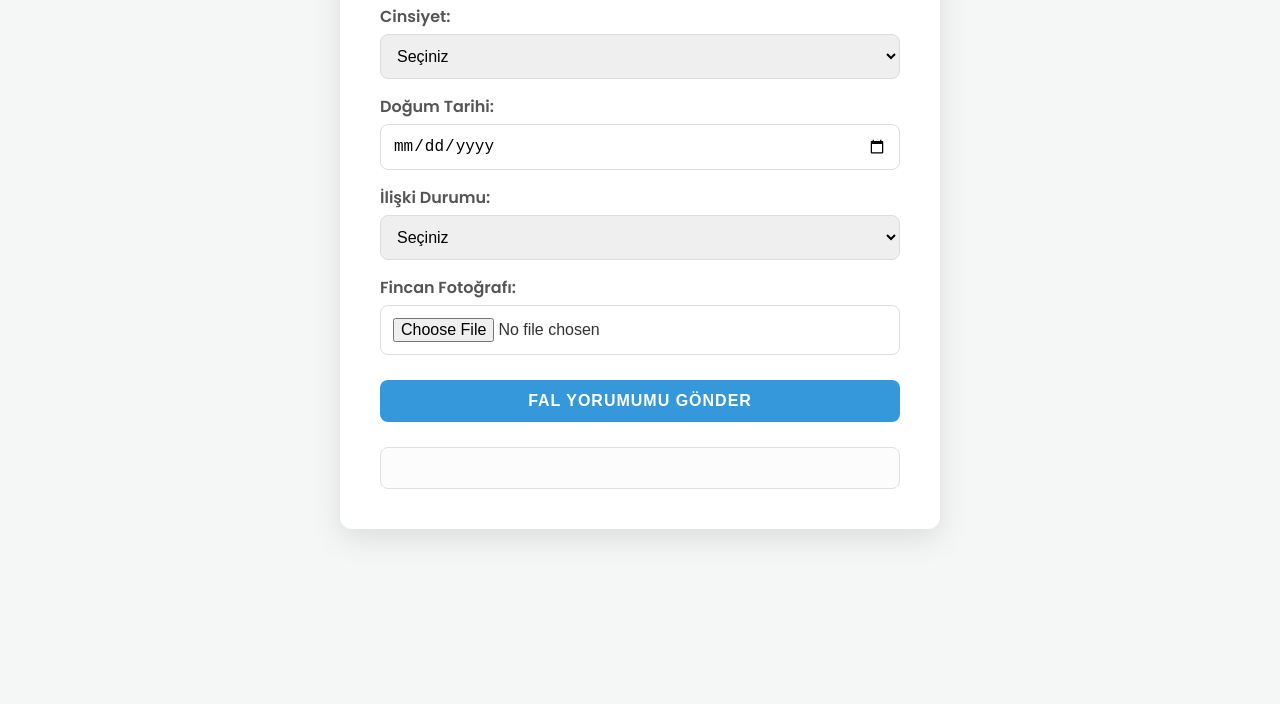
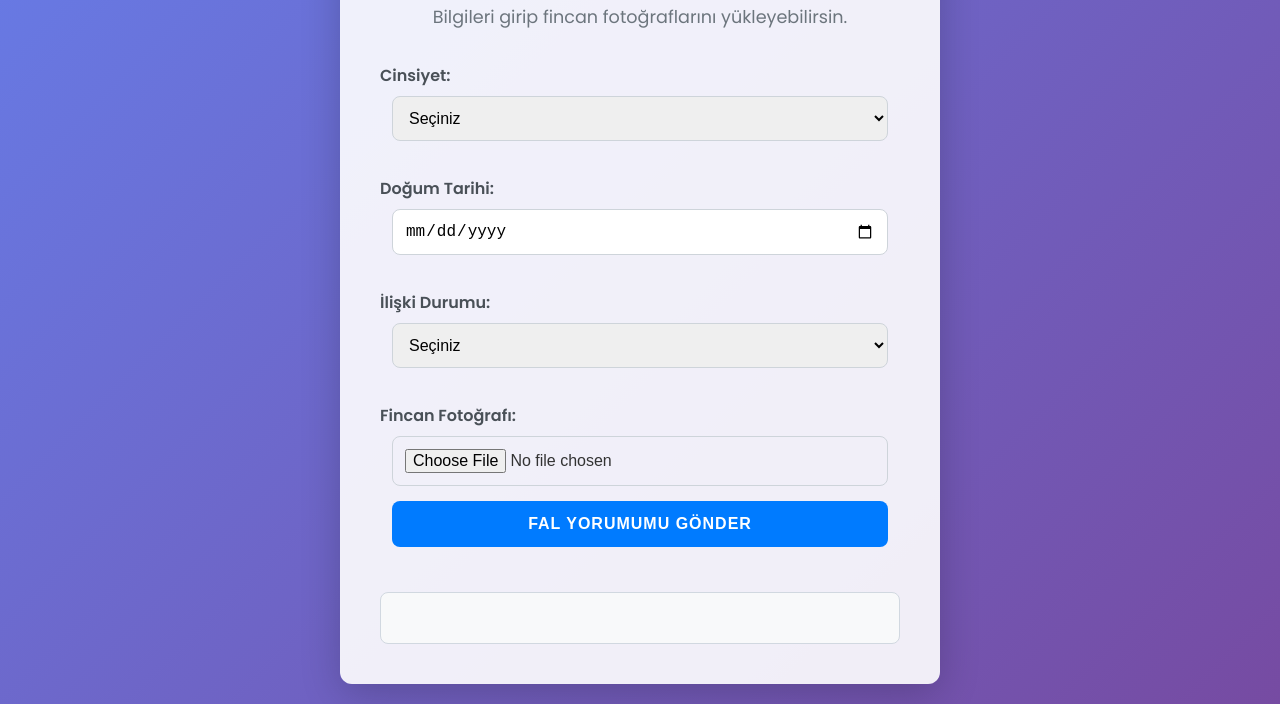
Before and after one commit to ibrahimalptekin3540-droid/sanal-falci, a website: page index.html in a window 1280 px wide. Shown: the part 221-925 px from the top of the page. Before the commit the page ends 800 px from the top, so only its background shows below. Drawn offline with Linux system fonts and the light colour scheme.

Commit message:
Update index.html

```diff
--- a/index.html
+++ b/index.html
@@ -10,100 +10,118 @@
     <style>
         body {
             font-family: 'Poppins', sans-serif;
-            background-color: #f4f7f6;
-            color: #333;
+            background: linear-gradient(135deg, #667eea, #764ba2); /* Canlı gradyan arka plan */
+            color: #fff; /* Metin rengi beyaz */
             display: flex;
             justify-content: center;
             align-items: center;
             min-height: 100vh;
             margin: 0;
+            padding: 20px; /* Mobil uyumluluk için kenar boşluğu */
+            box-sizing: border-box;
         }
 
         .container {
-            background-color: #ffffff;
+            background-color: rgba(255, 255, 255, 0.9); /* Yarı saydam beyaz контейнер */
             padding: 40px;
             border-radius: 12px;
-            box-shadow: 0 10px 30px rgba(0, 0, 0, 0.1);
+            box-shadow: 0 10px 40px rgba(0, 0, 0, 0.2); /* Daha belirgin gölge */
             max-width: 600px;
             width: 100%;
             box-sizing: border-box;
             text-align: center;
+            color: #333; /* контейнер içindeki metin rengi */
         }
 
         h1 {
-            color: #2c3e50;
+            color: #5e2ced; /* Canlı başlık rengi */
             font-weight: 600;
-            margin-bottom: 10px;
+            margin-bottom: 15px;
+            font-size: 2.5em;
         }
 
         p {
-            color: #7f8c8d;
-            margin-bottom: 25px;
+            color: #6c757d;
+            margin-bottom: 30px;
+            font-size: 1.1em;
+            line-height: 1.7;
         }
 
         label {
             display: block;
             text-align: left;
-            margin-top: 15px;
-            margin-bottom: 5px;
+            margin-top: 20px;
+            margin-bottom: 8px;
             font-weight: 600;
-            color: #555;
+            color: #495057;
         }
 
         input, select, button {
-            width: 100%;
+            width: calc(100% - 24px); /* İç boşlukları hesaba katar */
             padding: 12px;
-            border: 1px solid #ddd;
+            border: 1px solid #ced4da;
             border-radius: 8px;
             box-sizing: border-box;
             font-size: 16px;
-            transition: all 0.3s ease;
+            transition: border-color 0.3s ease;
+            margin-bottom: 15px;
         }
 
         input:focus, select:focus {
-            border-color: #2980b9;
-            box-shadow: 0 0 5px rgba(41, 128, 185, 0.2);
+            border-color: #007bff;
             outline: none;
+            box-shadow: 0 0 0 0.2rem rgba(0, 123, 255, 0.25);
         }
 
         button {
-            background-color: #3498db;
+            background-color: #007bff; /* Canlı buton rengi */
             color: white;
             border: none;
             cursor: pointer;
-            margin-top: 25px;
+            padding: 14px 24px;
+            border-radius: 8px;
             font-weight: 600;
             letter-spacing: 1px;
             text-transform: uppercase;
+            transition: background-color 0.3s ease;
         }
 
         button:hover {
-            background-color: #2980b9;
+            background-color: #0056b3;
         }
 
         #result {
             white-space: pre-wrap;
-            margin-top: 25px;
-            padding: 20px;
-            border: 1px solid #e0e0e0;
-            background-color: #fcfcfc;
+            margin-top: 30px;
+            padding: 25px;
+            border: 1px solid #d1d8e0;
+            background-color: #f8f9fa;
             border-radius: 8px;
             text-align: left;
-            line-height: 1.6;
+            line-height: 1.7;
+            color: #495057;
+        }
+
+        #result h3 {
+            color: #5e2ced;
+            margin-top: 0;
+            margin-bottom: 15px;
+            font-weight: 600;
         }
 
         .loading {
             text-align: center;
-            margin-top: 25px;
-            color: #3498db;
+            margin-top: 30px;
+            color: #007bff;
             font-style: italic;
+            font-size: 1.1em;
         }
     </style>
 </head>
 <body>
     <div class="container">
-        <h1>Sanal Falcın Hazır!</h1>
-        <p>Bilgilerini gir ve fincan fotoğrafını yükle, gerisini ben halledeyim.</p>
+        <h1>Sana Özel Fal Yorumun Hazır Güzelim!</h1>
+        <p>Bilgileri girip fincan fotoğraflarını yükleyebilirsin.</p>
 
         <form id="fal-form">
             <label for="gender">Cinsiyet:</label>
@@ -132,7 +150,7 @@
         </form>
 
         <div class="loading" id="loading" style="display: none;">
-            Yorumunuz hazırlanıyor, lütfen bekleyin...
+            Yorumun Hazırlanıyor Güzelim...
         </div>
 
         <div id="result"></div>
@@ -151,7 +169,8 @@
             const gender = document.getElementById('gender').value;
             const dob = document.getElementById('dob').value;
             const relationship = document.getElementById('relationship').value;
-            const imageFile = document.getElementById('image').files[0];
+            const imageFile = document.getElementById('image').files === null ? null : document.getElementById('image').files.length > 0 ? document.getElementById('image').files.item(0) : null;
+
 
             if (!imageFile) {
                 alert("Lütfen bir fotoğraf yükleyin.");
@@ -185,7 +204,7 @@
                     const data = await response.json();
 
                     if (data.comment) {
-                        resultDiv.innerHTML = '<h3>Fal Yorumunuz:</h3>' + data.comment.replace(/\n/g, '<br>');
+                        resultDiv.innerHTML = '<h3>Sana Özel Fal Yorumun:</h3>' + data.comment.replace(/\n/g, '<br>');
                     } else {
                         resultDiv.innerHTML = 'Üzgünüz, bir sorun oluştu. Lütfen tekrar deneyin.';
                     }
```
